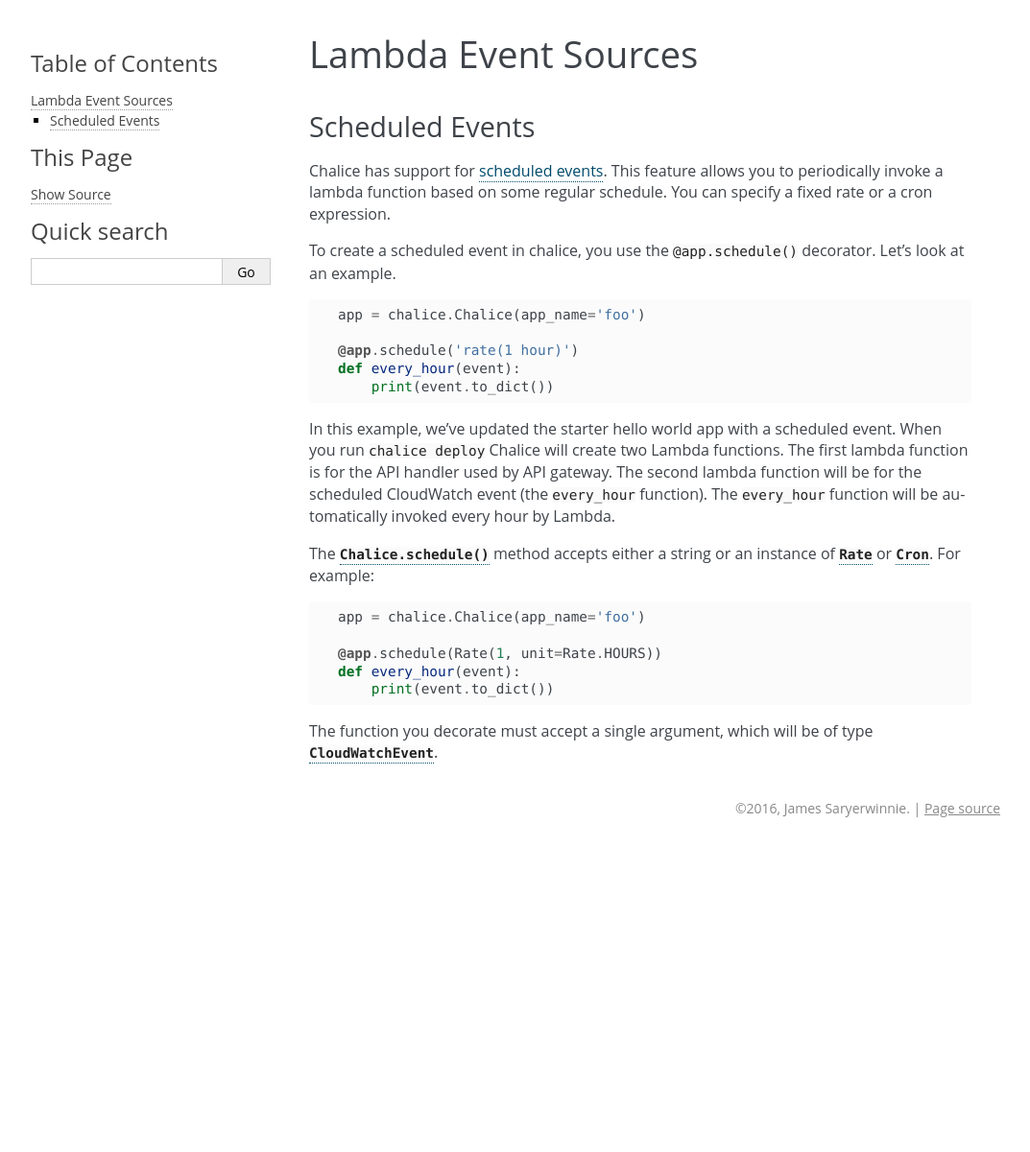
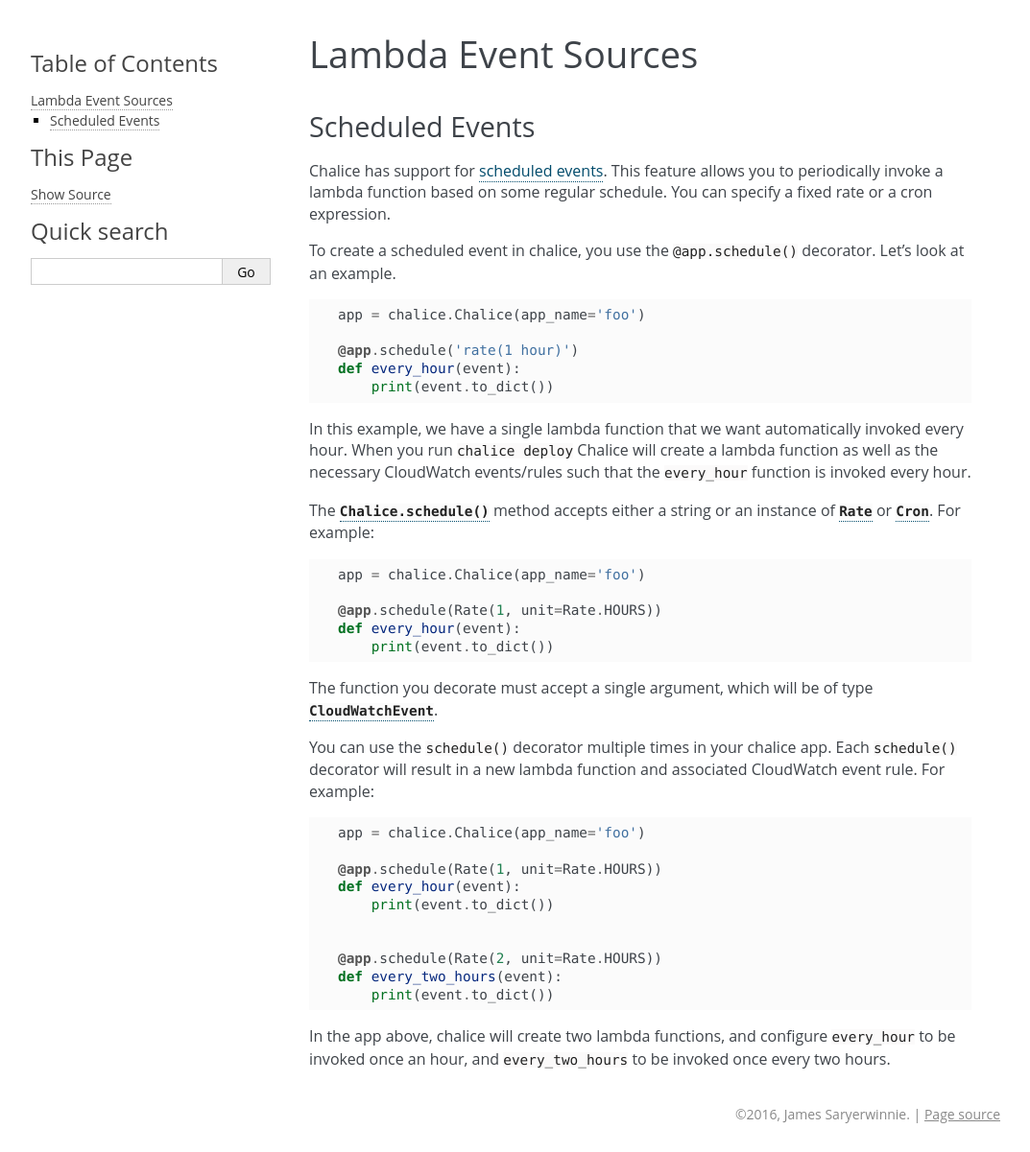
Before and after one commit to aws/chalice, a Sphinx documentation site: the page built from docs/source/topics/events.rst, in a window 1280 px wide. Shown: the whole page at 96% size, without its empty margins (108-1181 px from the left). Built offline with Sphinx 7.4.7, drawn with Linux system fonts in a browser that asks for light colours; pages that are not in the unit, such as notebooks, are missing from menus; before the commit the page ends 900 px from its top, so only the background shows below that.

Commit message:
Fix up cloudwatch event docs
When I removed the note about the limitation of app.route(),
I didn't update the text about how many lambda functions are
being created.

I also added a paragraph about using the schedule decorator
multiple times, to make it clear that it's going to create
two separate lambda functions for you.

```diff
--- a/docs/source/topics/events.rst
+++ b/docs/source/topics/events.rst
@@ -23,12 +23,10 @@
         print(event.to_dict())
 
 
-In this example, we've updated the starter hello world app with
-a scheduled event.  When you run ``chalice deploy`` Chalice will create
-two Lambda functions.  The first lambda function is for the API handler
-used by API gateway.  The second lambda function will be for the scheduled
-CloudWatch event (the ``every_hour`` function).   The ``every_hour`` function
-will be automatically invoked every hour by Lambda.
+In this example, we have a single lambda function that we want automatically
+invoked every hour.  When you run ``chalice deploy`` Chalice will create a
+lambda function as well as the necessary CloudWatch events/rules such that the
+``every_hour`` function is invoked every hour.
 
 The :meth:`Chalice.schedule` method accepts either a string or an
 instance of :class:`Rate` or :class:`Cron`.  For example:
@@ -44,3 +42,27 @@
 
 The function you decorate must accept a single argument,
 which will be of type :class:`CloudWatchEvent`.
+
+You can use the ``schedule()`` decorator multiple times
+in your chalice app.  Each ``schedule()`` decorator will
+result in a new lambda function and associated CloudWatch
+event rule.  For example:
+
+
+.. code-block:: python
+
+    app = chalice.Chalice(app_name='foo')
+
+    @app.schedule(Rate(1, unit=Rate.HOURS))
+    def every_hour(event):
+        print(event.to_dict())
+
+
+    @app.schedule(Rate(2, unit=Rate.HOURS))
+    def every_two_hours(event):
+        print(event.to_dict())
+
+
+In the app above, chalice will create two lambda functions,
+and configure ``every_hour`` to be invoked once an hour,
+and ``every_two_hours`` to be invoked once every two hours.
```
